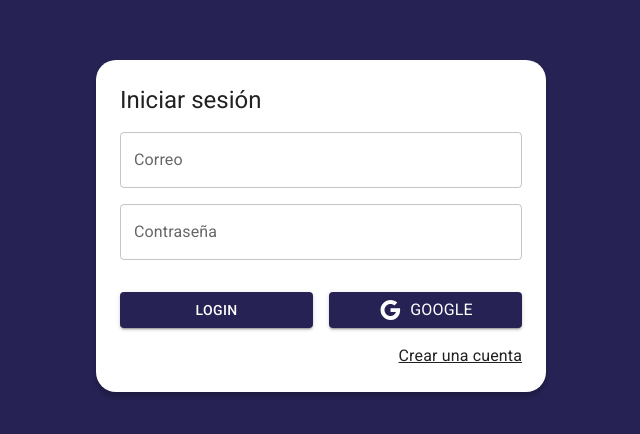
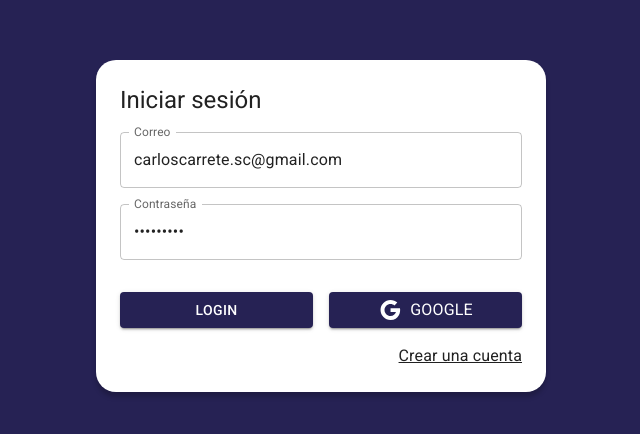
Before and after one commit to carloscarrete/jvx-v2, a React (Vite) app: page /auth/login in a window 1280 px wide. Shown: the part 174-608 px from the top of the page, without its empty margins (319-959 px from the left). Built offline with nearby package versions, Linux system fonts and the light colour scheme.

Commit message:
Preconfig redux google and login

```diff
--- a/src/JournalApp.jsx
+++ b/src/JournalApp.jsx
@@ -2,9 +2,9 @@ import React from 'react'
 import { Provider } from 'react-redux'
 import { BrowserRouter } from 'react-router-dom'
 import AppRouter from './router/AppRouter'
-import { store } from './store'
 import { AppTheme } from './theme/AppTheme'
 
+import {store} from './store'
 
 const JournalApp = () => {
   return (
--- a/src/auth/pages/LoginPage.jsx
+++ b/src/auth/pages/LoginPage.jsx
@@ -4,28 +4,53 @@ import React from 'react'
 import { Link as RouterLink } from 'react-router-dom'
 import AuthLayout from '../layouts/AuthLayout'
 
+import {useForms} from '../../hooks'
+import { useDispatch } from 'react-redux'
+import { checkingAuth, startGoogleSignIn } from '../../store/auth'
+
 const LoginPage = () => {
+
+  const dispatch = useDispatch();
+
+  const [values, handleInputchange] = useForms({
+    email: 'carloscarrete.sc@gmail.com',
+    password: '123Polita'
+  });
+
+  const {email, password} = values;
+
+  const onLogin = (e) => {
+    e.preventDefault();
+    dispatch(checkingAuth());
+    console.log(email, password);
+  }
+
+  const onGoogleLogin = () => {
+    console.log('google login');
+    dispatch(startGoogleSignIn());
+  }
+
   return (
     <AuthLayout title="Iniciar sesión">
-      <form>
+      <form onSubmit={onLogin}>
         <Grid container>
           <Grid item sx={{ mt: 2 }} xs={12}>
-            <TextField label="Correo" placeholder="tucorreo@gmail.com" type="email" fullWidth />
+            <TextField label="Correo" placeholder="tucorreo@gmail.com" type="email" fullWidth name='email' onChange={handleInputchange} value={email}/>
           </Grid>
           <Grid item sx={{ mt: 2 }} xs={12}>
-            <TextField label="Contraseña" placeholder="tu-contraseña" type="password" fullWidth />
+            <TextField label="Contraseña" placeholder="tu-contraseña" type="password" fullWidth name="password" onChange={handleInputchange} value={password}/>
           </Grid>
         </Grid>
 
 
         <Grid container spacing={2} sx={{ mb: 2, mt: 2 }}>
           <Grid item xs={12} sm={6}>
-            <Button variant='contained' fullWidth>
+            <Button variant='contained' fullWidth type="submit">
               Login
             </Button>
           </Grid>
           <Grid item xs={12} sm={6}>
-            <Button variant='contained' fullWidth>
+            <Button variant='contained' fullWidth onClick={onGoogleLogin}>
               <Google />
               <Typography sx={{ ml: 1 }}>Google</Typography>
             </Button>
--- /dev/null
+++ b/src/hooks/index.js
@@ -0,0 +1 @@
+export * from './useForm';
--- /dev/null
+++ b/src/hooks/useForm.js
@@ -0,0 +1,20 @@
+import { useState } from "react"
+
+export const useForms = (initialState={}) => {
+
+    const [values, setValues] = useState(initialState)
+
+    const reset = () =>{
+        setValues(initialState);
+    }
+
+    const handleInputchange = ({target}) =>{
+        setValues({
+            ...values,
+            [target.name] : target.value
+        })
+    }
+
+    return [values, handleInputchange,reset];
+
+}
--- a/src/router/AppRouter.jsx
+++ b/src/router/AppRouter.jsx
@@ -1,5 +1,5 @@
 import React from 'react'
-import { Router, Routes, Route } from 'react-router-dom'
+import { Routes, Route } from 'react-router-dom'
 import AuthRoutes from '../auth/routes/AuthRoutes'
 import JournalRoute from '../journal/routes/JournalRoute'
 
--- a/src/store/auth/authSlice.js
+++ b/src/store/auth/authSlice.js
@@ -1,7 +1,7 @@
 import { createSlice } from '@reduxjs/toolkit'
 
 const initialState = {
-  status: 'checking',
+  status: 'not-authenticated',
   uid: null,
   email: null,
   displayName: null,
@@ -20,7 +20,7 @@ export const authSlice = createSlice({
 
     },
     checkAuth: (state, action) => {
-
+      state.status = 'checking'
     }
   },
 })
--- a/src/store/auth/index.js
+++ b/src/store/auth/index.js
@@ -1 +1,2 @@
 export * from './authSlice';
+export * from './thunks';
--- /dev/null
+++ b/src/store/auth/thunks.js
@@ -0,0 +1,13 @@
+import { checkAuth } from "./authSlice"
+
+export const checkingAuth = () => {
+    return async (dispatch) => {
+        dispatch(checkAuth());
+    }
+}
+
+export const startGoogleSignIn = () => {
+    return async (dispatch) => {
+        dispatch(checkAuth());
+    }
+}
```
